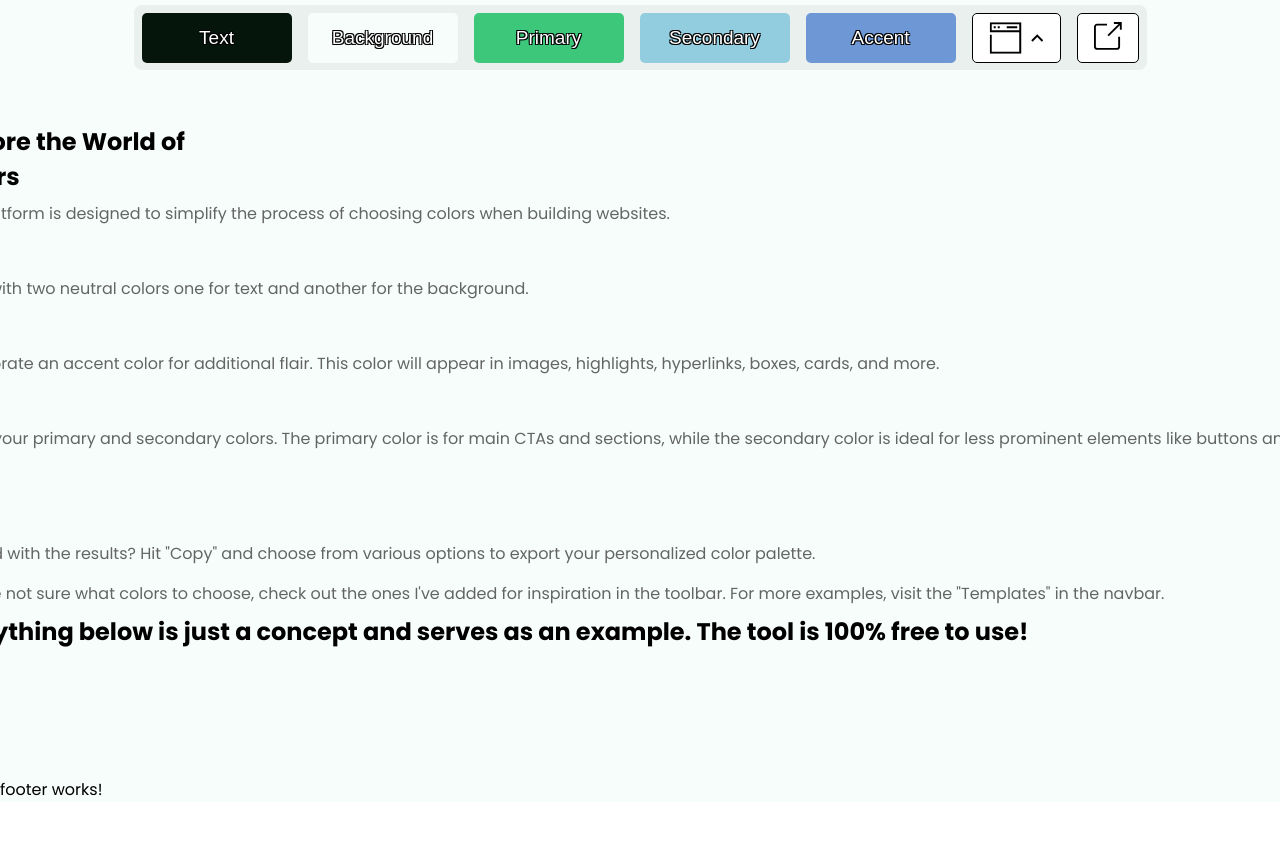
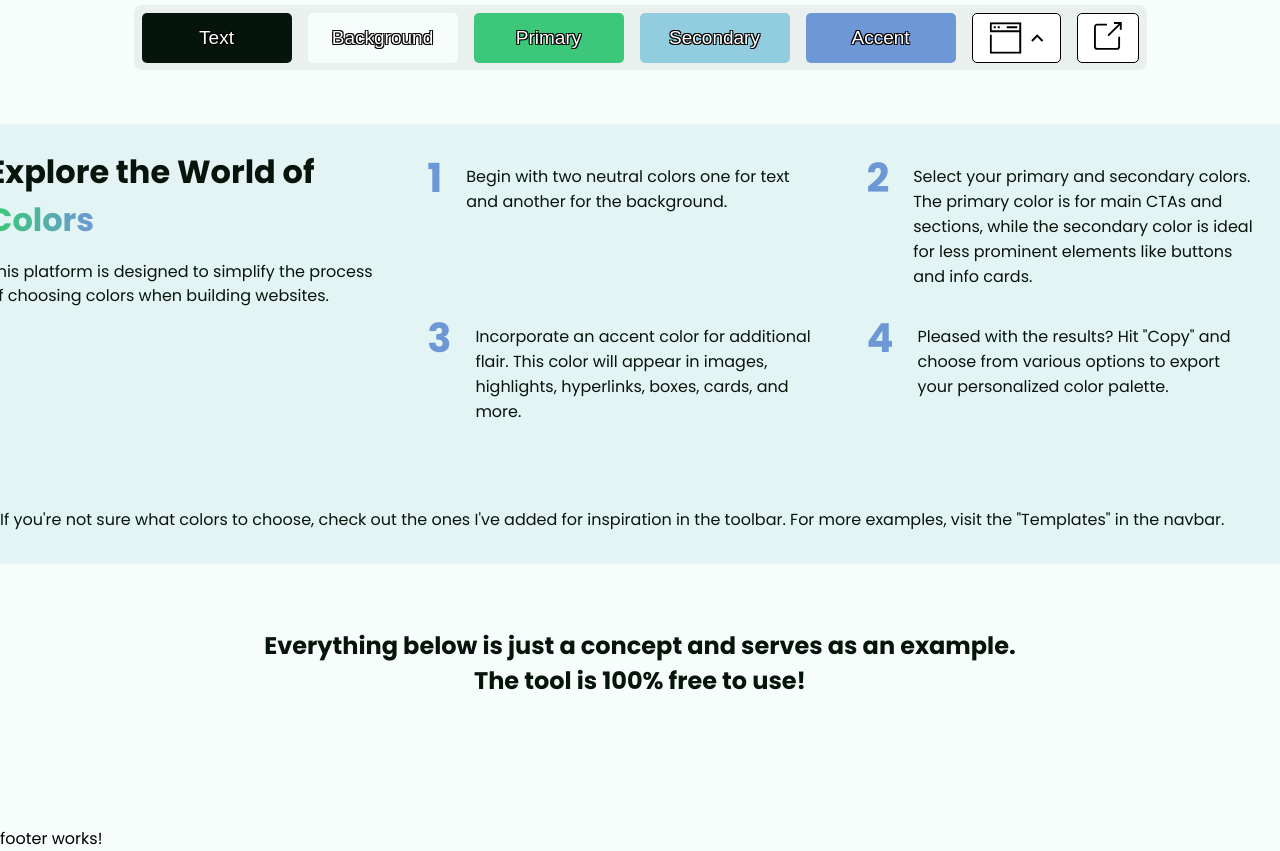
Before and after one commit to Lexsak/choose-color, an Angular app: page / in a window 1280 px wide. Shown: the part 720-1571 px from the top of the page. Before the commit the page ends 1522 px from the top, so only its background shows below. Built offline with nearby package versions, Linux system fonts and the light colour scheme.

Commit message:
explore container css and ts

```diff
--- a/src/app/pages/home/home.component.css
+++ b/src/app/pages/home/home.component.css
@@ -167,3 +167,62 @@ p {
   width: 30%;
   border-radius: 8px;
 }
+
+/* How Does It Works  */
+
+.explore-container {
+  background-color: rgba(146, 205, 223, 0.2);
+  width: 100%;
+  padding: 24px 48px;
+  border-radius: 12px;
+}
+
+.explore-steps {
+  display: flex;
+  gap: 3rem;
+}
+
+.explore-text {
+  display: flex;
+  flex-direction: column;
+  width: 30%;
+  gap: 1rem;
+}
+.explore-text h2 {
+  font-size: 2rem;
+  font-weight: 700;
+}
+.explore-text p {
+  color: #000000;
+  line-height: 1.5rem;
+}
+
+.steps {
+  width: 30%;
+  height: 320px;
+}
+.step {
+  display: flex;
+  height: 50%;
+  gap: 24px;
+}
+.step h2{
+  font-size: 40px;
+  font-weight: 700;
+}
+.step p {
+  margin-top: 16px;
+  font-size: 1rem;
+  color: #000000;
+  line-height: normal;
+}
+
+.info-paragraph {
+  margin-top: 2rem;
+  color: #000000;
+}
+
+.info-text{
+  margin-top: 4rem;
+  text-align: center;
+}
--- a/src/app/pages/home/home.component.html
+++ b/src/app/pages/home/home.component.html
@@ -66,11 +66,11 @@
   <div class="explore-steps">
     <!-- Explore Text -->
     <div class="explore-text">
-      <h2>
+      <h2 [style.color]="getTextColor()">
         Explore the World of <br />
-        Colors
+        <span [ngStyle]="getGradient()">Colors</span>
       </h2>
-      <p>
+      <p [style.color]="getTextColor()">
         This platform is designed to simplify the process of choosing colors
         when building websites.
       </p>
@@ -79,15 +79,15 @@
     <!-- Explore 1-3 steps -->
     <div class="steps">
       <div class="step">
-        <h2>1</h2>
-        <p>
+        <h2 [style.color]="getAccentColor()">1</h2>
+        <p [style.color]="getTextColor()">
           Begin with two neutral colors one for text and another for the
           background.
         </p>
       </div>
       <div class="step">
-        <h2>3</h2>
-        <p>
+        <h2 [style.color]="getAccentColor()">3</h2>
+        <p [style.color]="getTextColor()">
           Incorporate an accent color for additional flair. This color will
           appear in images, highlights, hyperlinks, boxes, cards, and more.
         </p>
@@ -96,30 +96,30 @@
     <!-- Explore 2-4 steps -->
     <div class="steps">
       <div class="step">
-        <h2>2</h2>
-        <p>
+        <h2 [style.color]="getAccentColor()">2</h2>
+        <p [style.color]="getTextColor()">
           Select your primary and secondary colors. The primary color is for
           main CTAs and sections, while the secondary color is ideal for less
           prominent elements like buttons and info cards.
         </p>
       </div>
       <div class="step">
-        <h2>4</h2>
-        <p>
+        <h2 [style.color]="getAccentColor()">4</h2>
+        <p [style.color]="getTextColor()">
           Pleased with the results? Hit "Copy" and choose from various options
           to export your personalized color palette.
         </p>
       </div>
     </div>
   </div>
-  <p>
-    If you're not sure what colors to choose, check out the ones I've added for
+  <p class="info-paragraph" [style.color]="getTextColor()">
+    * If you're not sure what colors to choose, check out the ones I've added for
     inspiration in the toolbar. For more examples, visit the "Templates" in the
     navbar.
   </p>
 </div>
 
-<h2 class="info-text">
-  Everything below is just a concept and serves as an example. The tool is 100%
+<h2 class="info-text" [style.color]="getTextColor()">
+  Everything below is just a concept and serves as an example. <br> The tool is 100%
   free to use!
 </h2>
```
